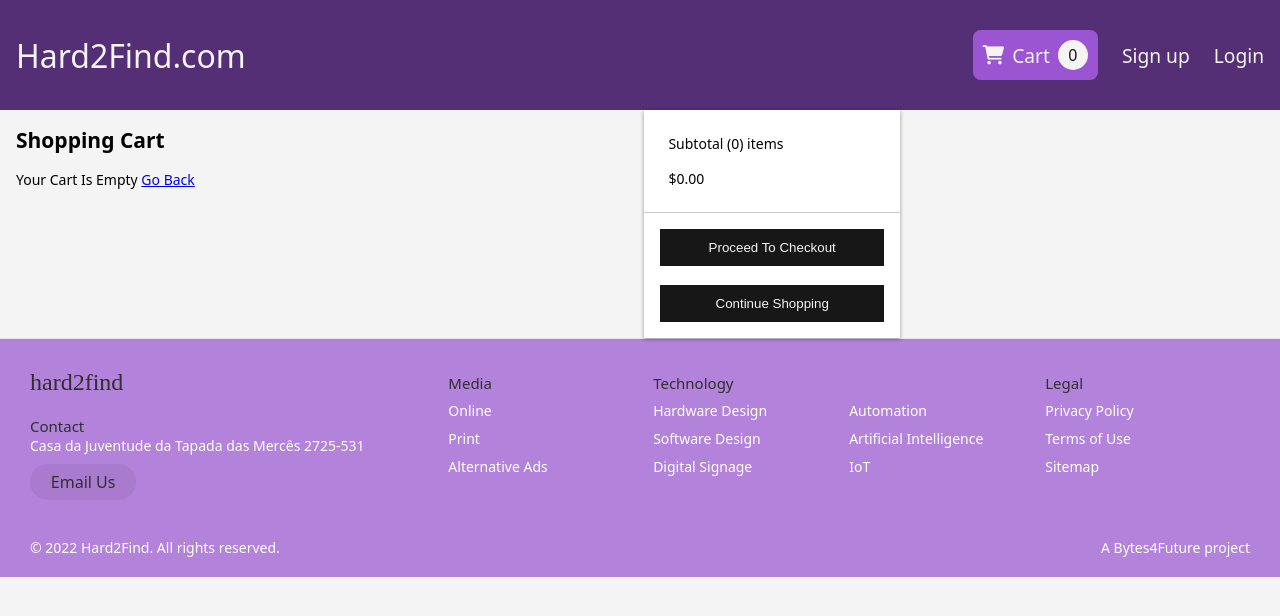
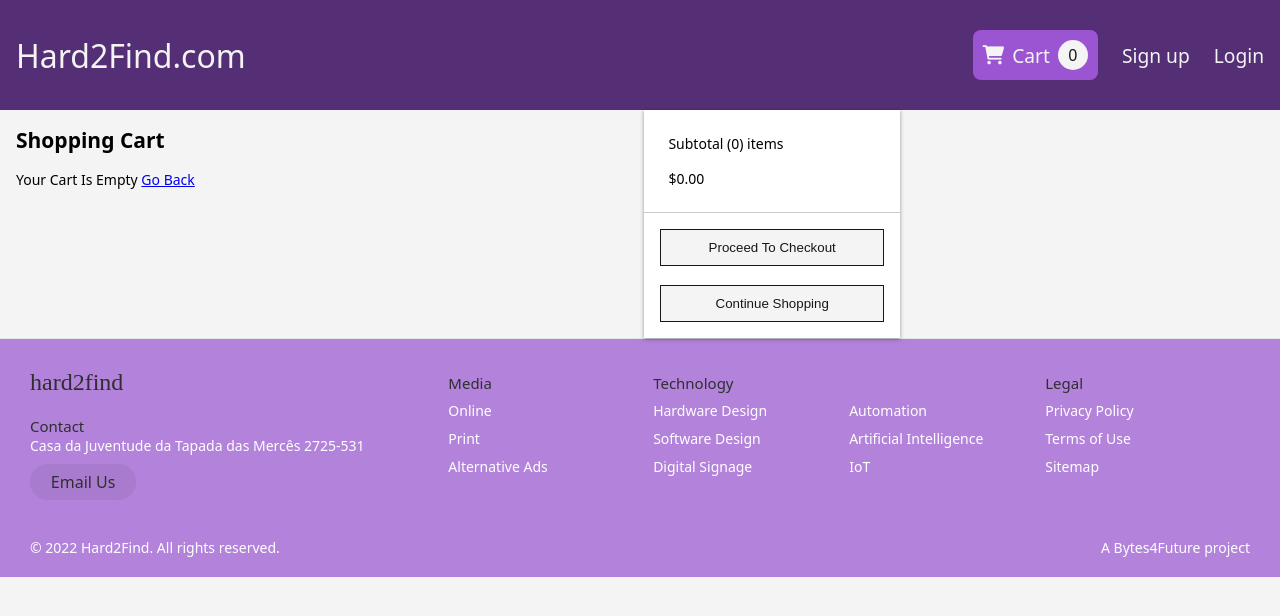
Before and after one commit to IruyCode/FinalProject, a React (Create React App) app in the folder front/: page /cart in a window 1280 px wide. Shown: the top 616 px of the page. Built offline with nearby package versions, Linux system fonts and the light colour scheme.

Commit message:
CartScreen changes

```diff
--- a/front/src/screens/CartScreen.css
+++ b/front/src/screens/CartScreen.css
@@ -38,14 +38,15 @@
 .cartscreen__right div button {
     padding: 10px 17px;
     width: 100%;
-    background-color: #171717;
-    color: #f4f4f4;
+    background-color: #f4f4f4;
+    color: #171717;
     border: 1px solid #171717;
     cursor: pointer;
 }
 
 .cartscreen__right div button:hover {
-    opacity: 0.9;
+    background-color: #8D4DC0;
+    color: #f4f4f4;
 }
 
 @media (max-width: 1320px) {
--- a/front/src/screens/CartScreen.js
+++ b/front/src/screens/CartScreen.js
@@ -63,10 +63,10 @@
             <p>${getCartSubTotal()}</p>
           </div>
           <div>
-            <button className="checkoutBtn">Proceed To Checkout</button>
+            <button className="checkout__button">Proceed To Checkout</button>
           <br/>
           <br/>
-                  <Link to="/" ><button className="continueBtn">Continue Shopping</button></Link>
+                  <Link to="/" ><button className="continue__button">Continue Shopping</button></Link>
           </div>
         </div>
       </div>
```
